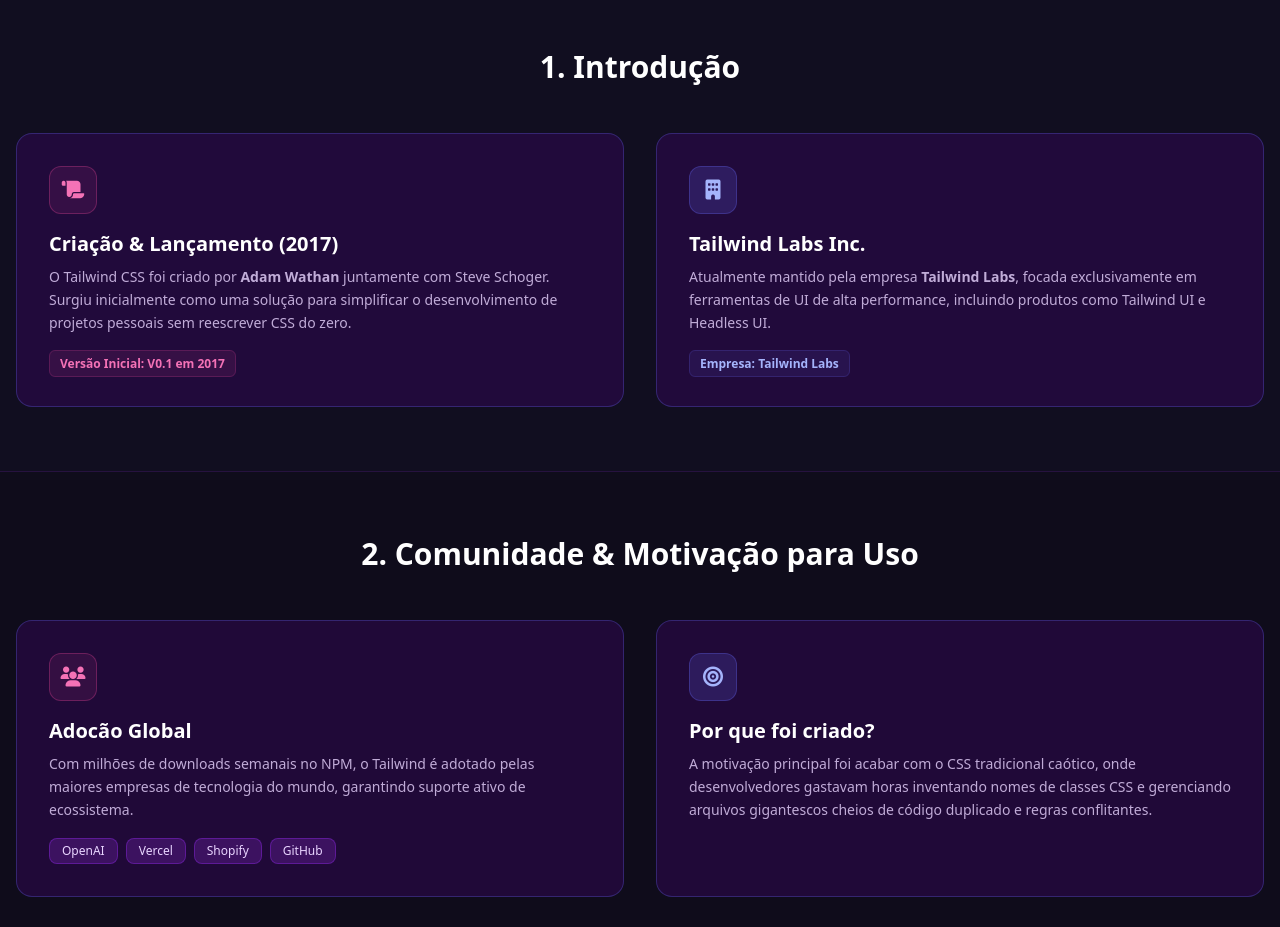
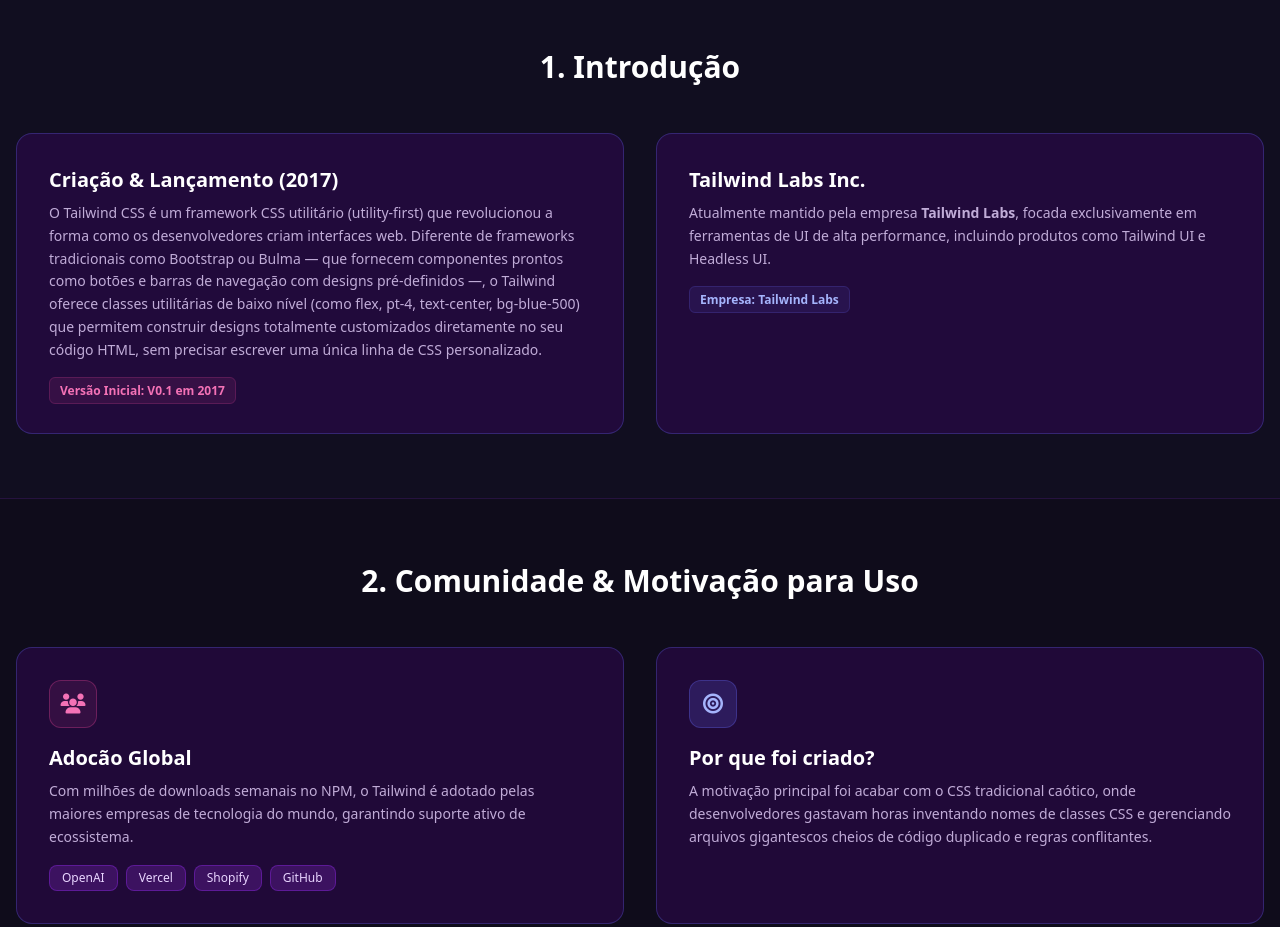
Before and after one commit to bryanreis777/Trabalho-Tailwind-CSS, a plain HTML site: page index.html in a window 1280 px wide. Shown: the part 880-1807 px from the top of the page. Drawn offline with nearby package versions, Linux system fonts and the light colour scheme.

Commit message:
Add files via upload

```diff
--- a/index.html
+++ b/index.html
@@ -131,21 +131,17 @@
         <div class="max-w-7xl mx-auto px-4">
             <h2 class="text-3xl font-bold text-white text-center mb-12">1. Introdução</h2>
             <div class="grid md:grid-cols-2 gap-8">
-                <div class="bg-purple-950/40 border border-indigo-500/30 p-8 rounded-2xl relative transition-all hover:border-pink-500/60">
-                    <div class="w-12 h-12 bg-pink-500/10 text-pink-400 rounded-xl flex items-center justify-center text-xl font-bold mb-4 border border-pink-500/30">
-                        <i class="fa-solid fa-scroll"></i>
-                    </div>
+                <div class="bg-purple-950/40 border border-indigo-500/30 p-8 rounded-2xl relative ">
+
                     <h3 class="text-xl font-bold text-white mb-2">Criação & Lançamento (2017)</h3>
                     <p class="text-purple-200/80 text-sm leading-relaxed mb-4">
-                        O Tailwind CSS foi criado por <strong>Adam Wathan</strong> juntamente com Steve Schoger. Surgiu inicialmente como uma solução para simplificar o desenvolvimento de projetos pessoais sem reescrever CSS do zero.
+                        O Tailwind CSS é um framework CSS utilitário (utility-first) que revolucionou a forma como os desenvolvedores criam interfaces web. Diferente de frameworks tradicionais como Bootstrap ou Bulma — que fornecem componentes prontos como botões e barras de navegação com designs pré-definidos —, o Tailwind oferece classes utilitárias de baixo nível (como flex, pt-4, text-center, bg-blue-500) que permitem construir designs totalmente customizados diretamente no seu código HTML, sem precisar escrever uma única linha de CSS personalizado.
                     </p>
                     <span class="text-xs text-pink-400 font-semibold bg-pink-500/10 px-2.5 py-1 rounded-md border border-pink-500/20">Versão Inicial: V0.1 em 2017</span>
                 </div>
 
                 <div id="empresa" class="bg-purple-950/40 border border-indigo-500/30 p-8 rounded-2xl relative transition-all hover:border-pink-500/60">
-                    <div class="w-12 h-12 bg-indigo-500/20 text-indigo-300 rounded-xl flex items-center justify-center text-xl font-bold mb-4 border border-indigo-500/30">
-                        <i class="fa-solid fa-building"></i>
-                    </div>
+
                     <h3 class="text-xl font-bold text-white mb-2">Tailwind Labs Inc.</h3>
                     <p class="text-purple-200/80 text-sm leading-relaxed mb-4">
                         Atualmente mantido pela empresa <strong>Tailwind Labs</strong>, focada exclusivamente em ferramentas de UI de alta performance, incluindo produtos como Tailwind UI e Headless UI.
```
Also changed, not shown: img/autocomplete.png (added).
